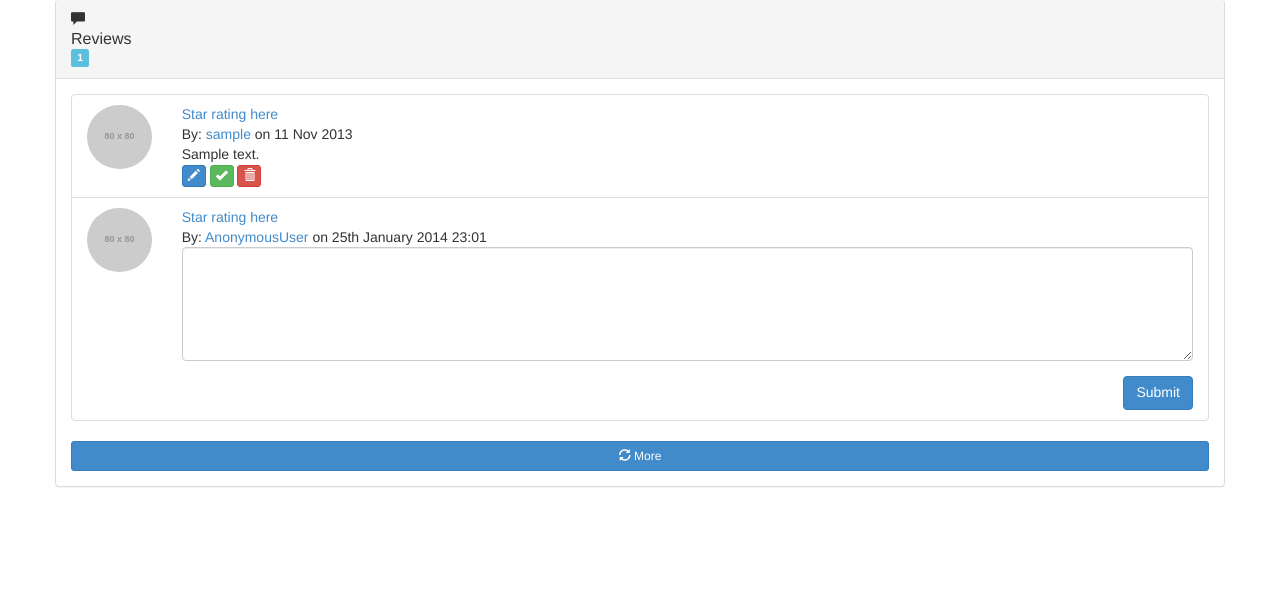
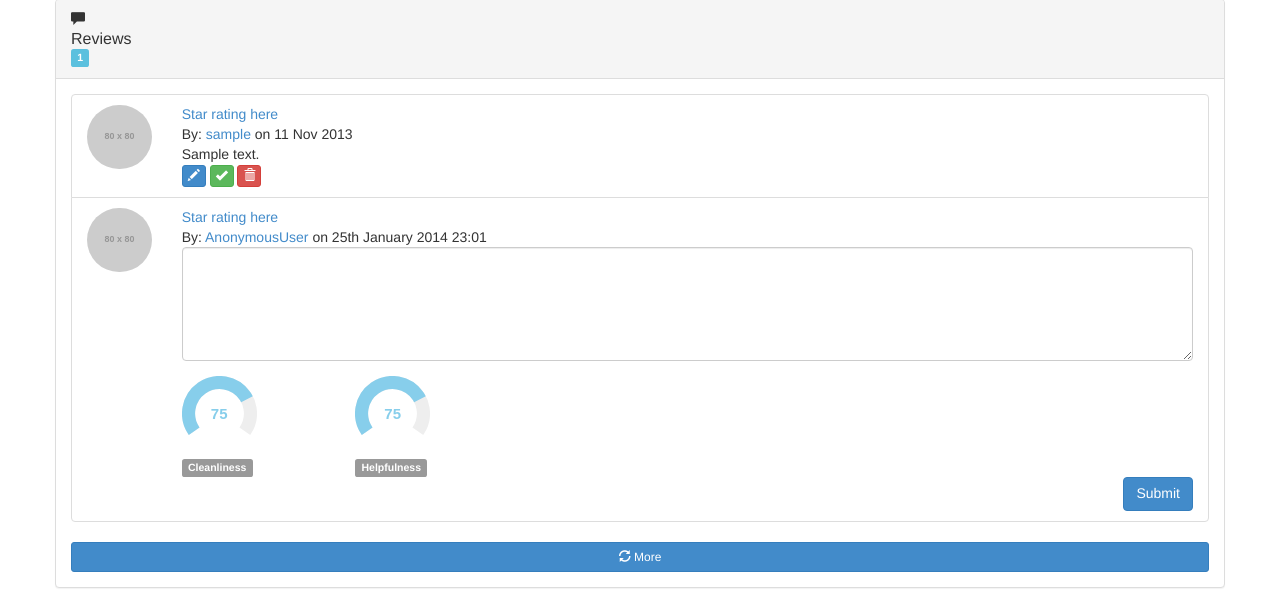
Before and after one commit to kp368/rent-review, a Django app: page /property/1/ in a window 1280 px wide. Shown: the part 667-1275 px from the top of the page. Before the commit the page ends 1154 px from the top, so only its background shows below. Run offline with Django 3.2, Linux system fonts and the light colour scheme; tables that the repository leaves empty hold one stand-in row (values such as "Sample post"); grey boxes labelled with a size stand in for pictures from a placeholder-image service; some libraries are stand-ins or nearby versions.

Commit message:
Added some basic knobs to the comments.

```diff
--- a/reviews/static/sass/layout.scss
+++ b/reviews/static/sass/layout.scss
@@ -39,3 +39,10 @@ $icon-font-path: "/static/bower_components/sass-bootstrap-compass/fonts/";
     @extend .glyphicon-star-empty;
   }
 }
+
+.knob.column {
+    @include make-md-column(2);
+    .wrapper {
+        @include center-block()
+    }
+}
--- a/reviews/templates/base.html
+++ b/reviews/templates/base.html
@@ -15,11 +15,11 @@
   <link rel="stylesheet" href="{% static "css/layout.css" %}">
   <link rel="stylesheet" href="{% static "css/styles.css" %}">
 
-  <script type="text/javascript"
-  src="https://maps.googleapis.com/maps/api/js?key=AIzaSyBM71wD8C3Tqstr13LsjKbcmjLGgRJxzA8&sensor=true">
-  </script>
-  <script type="text/javascript">
+  <script type="text/javascript" src="https://maps.googleapis.com/maps/api/js?key=AIzaSyBM71wD8C3Tqstr13LsjKbcmjLGgRJxzA8&sensor=true"></script>
+  <script type="text/javascript" src="{% static 'bower_components/jquery/jquery.min.js' %}"></script>
+  <script type="text/javascript" src="{% static 'bower_components/jQuery-Knob/js/jquery.knob.js' %}"></script>
 
+  <script type="text/javascript" charset="utf-8">
   var geocoder;
   var map;
 
@@ -50,6 +50,12 @@
 
   google.maps.event.addDomListener(window, 'load', initialize);
 
+  </script>
+
+  <script>
+  $(function() {
+      $(".dial").knob();
+  });
   </script>
 
 </head>
--- a/reviews/templates/leader.html
+++ b/reviews/templates/leader.html
@@ -113,11 +113,33 @@
                   <div class="form-group">
                     <textarea class="form-control" rows="5" name="comment_body"></textarea>
                   </div>
-                  <div class="pull-right">
-                    <button type="submit" class="btn btn-primary">Submit</button>
-                  </div>
-                </form>
-              </div>
+                  <div class="row">
+
+                    <div class="knob column">
+                      <div class="wrapper">
+                        <input type="text" value="75" class="dial" data-angleoffset="-125" data-anglearc="250" data-width="75" data-height="75">
+                      </div>
+                      <div class="label label-default">
+                        Cleanliness
+                      </div>
+                    </div>
+
+                    <div class="knob column">
+                      <div class="wrapper">
+                        <input type="text" value="75" class="dial" data-angleoffset="-125" data-anglearc="250" data-width="75" data-height="75">
+                      </div>
+                      <div class="label label-default">
+                        Helpfulness
+                      </div>
+                    </div>
+
+
+                </div>
+                <div class="pull-right">
+                  <button type="submit" class="btn btn-primary">Submit</button>
+                </div>
+              </form>
+            </div>
             </div>
           </li>
         </ul>
```
Also changed, not shown: reviews/static/css/layout.css.
